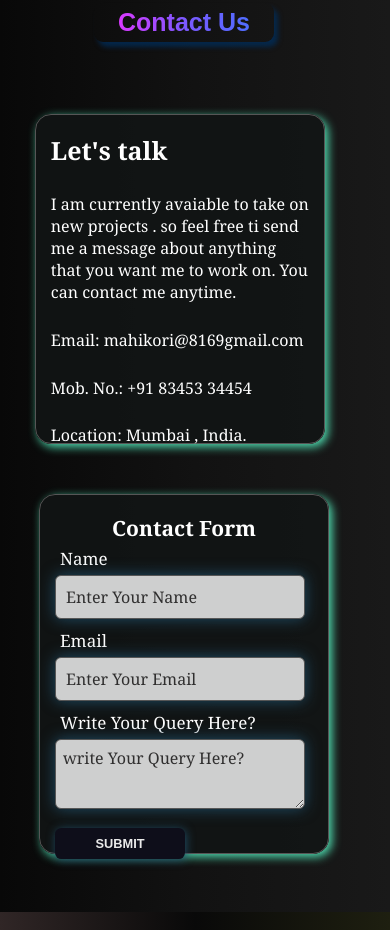
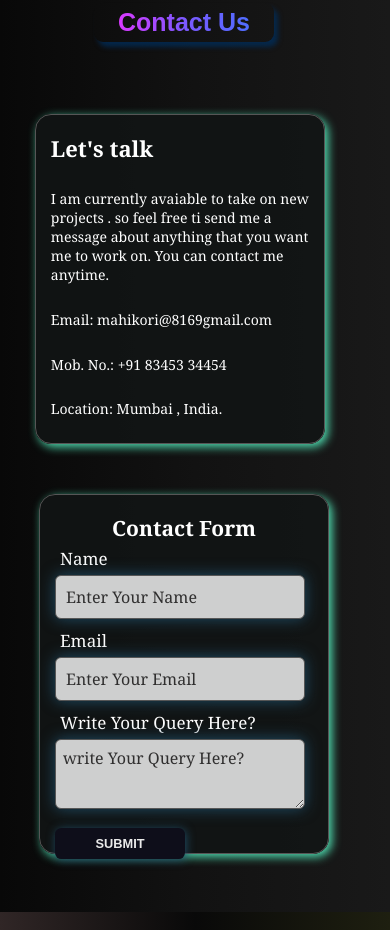
Before and after one commit to pankajkori81/Pk-Portfolio, a React (Vite) app: page / in a window 390 px wide. Shown: the part 8240-9170 px from the top of the page. Built offline with nearby package versions, Linux system fonts and the light colour scheme; a web font is replaced by a local one.

Commit message:
Update Contact.css

```diff
--- a/src/components/Contact/Contact.css
+++ b/src/components/Contact/Contact.css
@@ -254,13 +254,13 @@ color: #fff;
 }
 
 .detail h2{
-    font-size: 25px;
+    font-size: 22px;
     font-family: Georgia, 'Times New Roman', Times, serif;
     font-weight: 700;
     margin-top: 3px;
 }
 .detail p{
-   font-size: 16px;
+   font-size: 14px;
    font-family: Georgia, 'Times New Roman', Times, serif;
     margin-top: 10%;
 }
```
